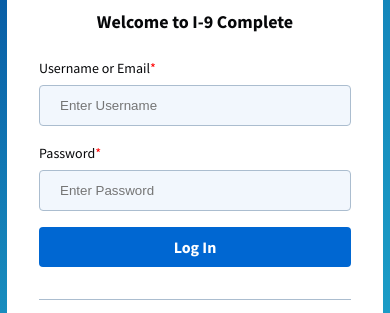
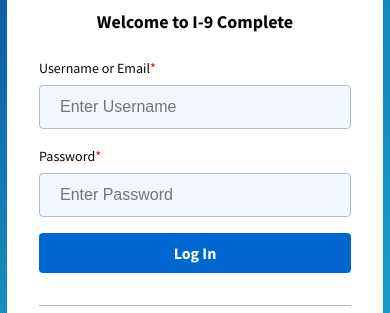
Before and after one commit to Mitra-Pratham/MDS-Login-Template, a website: page index.html in a window 390 px wide. Shown: the part 142-455 px from the top of the page. Drawn offline with nearby package versions, Linux system fonts and the light colour scheme.

Commit message:
iphone zoom disable

```diff
--- a/css/style.css
+++ b/css/style.css
@@ -309,3 +309,12 @@
   background-color: var(--red-500);
   border-radius: 4px;
 }
+
+/* only for iphone */
+@media screen and (-webkit-min-device-pixel-ratio:0) and (max-device-width:1024px) {
+  select,
+  textarea,
+  input {
+    font-size: 1rem;
+  }
+}
```
